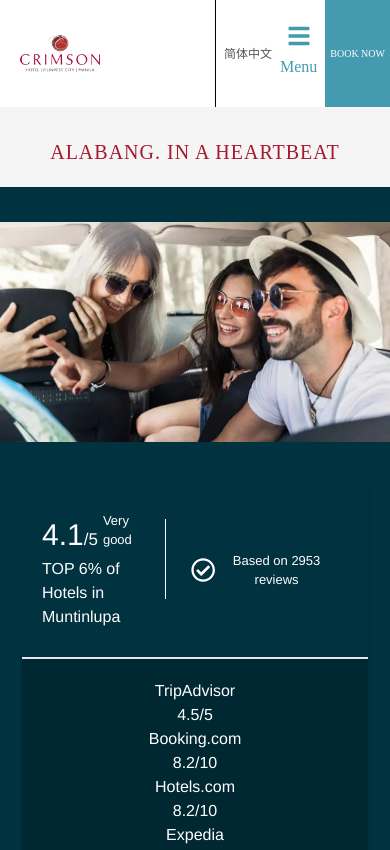
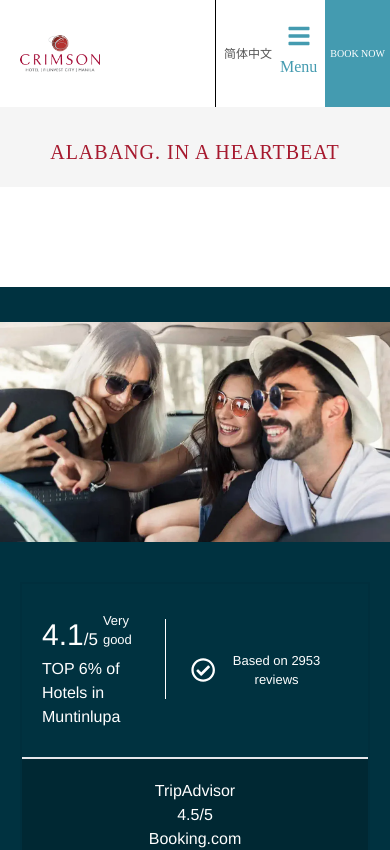
Before and after one commit to geraldhalcyon/crimson, a Next.js app: page / in a window 390 px wide. Shown: the top 850 px of the page. Built offline with nearby package versions, Linux system fonts and the light colour scheme.

Commit message:
initial commit

```diff
--- a/src/components/About.js
+++ b/src/components/About.js
@@ -22,7 +22,7 @@
               height={aboutData.aboutDetails.image.height}
               quality={100}
               alt={aboutData.aboutDetails.image.alt}
-              property='true'
+              property="true"
               loading="eager"
               />
           </div>
--- a/src/components/Banner.js
+++ b/src/components/Banner.js
@@ -4,7 +4,7 @@
 
 const Banner = () => {
   return (
-    <section className='mt-[87px] md:h-[auto] m-w-[100%] relative'>
+    <section className='mt-[87px] min-h-[200px] m-w-[100%] relative'>
       <div className={`overflow-hidden bg-[#f5f5f5] relative ${styles.bannerContainer}`}>
         {/* <iframe className={`overflow-hidden md:absolute left-0 ${styles.bannerVideo}`} autoPlay={true} controls="0" scrolling="no" showinfo="0" title='banner video' src="https://sunishsadasivan.hippovideo.io/video/embed/LDkuGaDtcqQja1LrnZ12p9bpm1rlm_xzovd-KwfzXD0?org_tok=EkftNVDFrILIkMQrfCy1vQ?autoplay=true&amp;loop=true&amp;controls=false"></iframe> */}
         <h1 className='uppercase text-center static md:absolute bottom-0 left-0 right-0 mt-[30px] md:mt-[0px] text-[#a6192e] md:text-[var(--primary-color)] font-secondary font-light tracking-[1px] text-[20px] md:text-[40px] px-[20px] md:pb-[10px] py-[20px] md:bg-gradient-to-b md:from-black/0 md:via-black/50 md:to-black/60'>Alabang. in a Heartbeat</h1>
```
